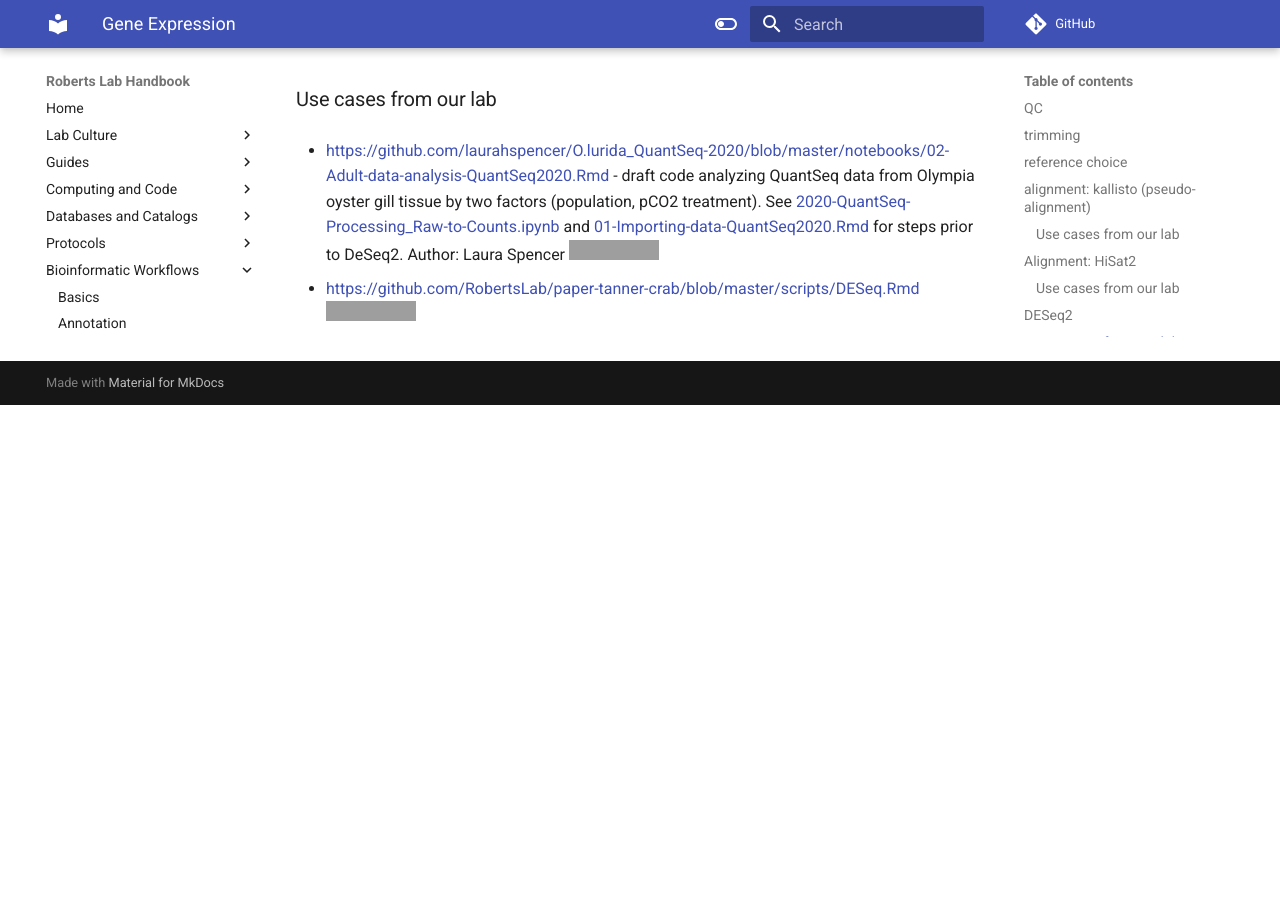
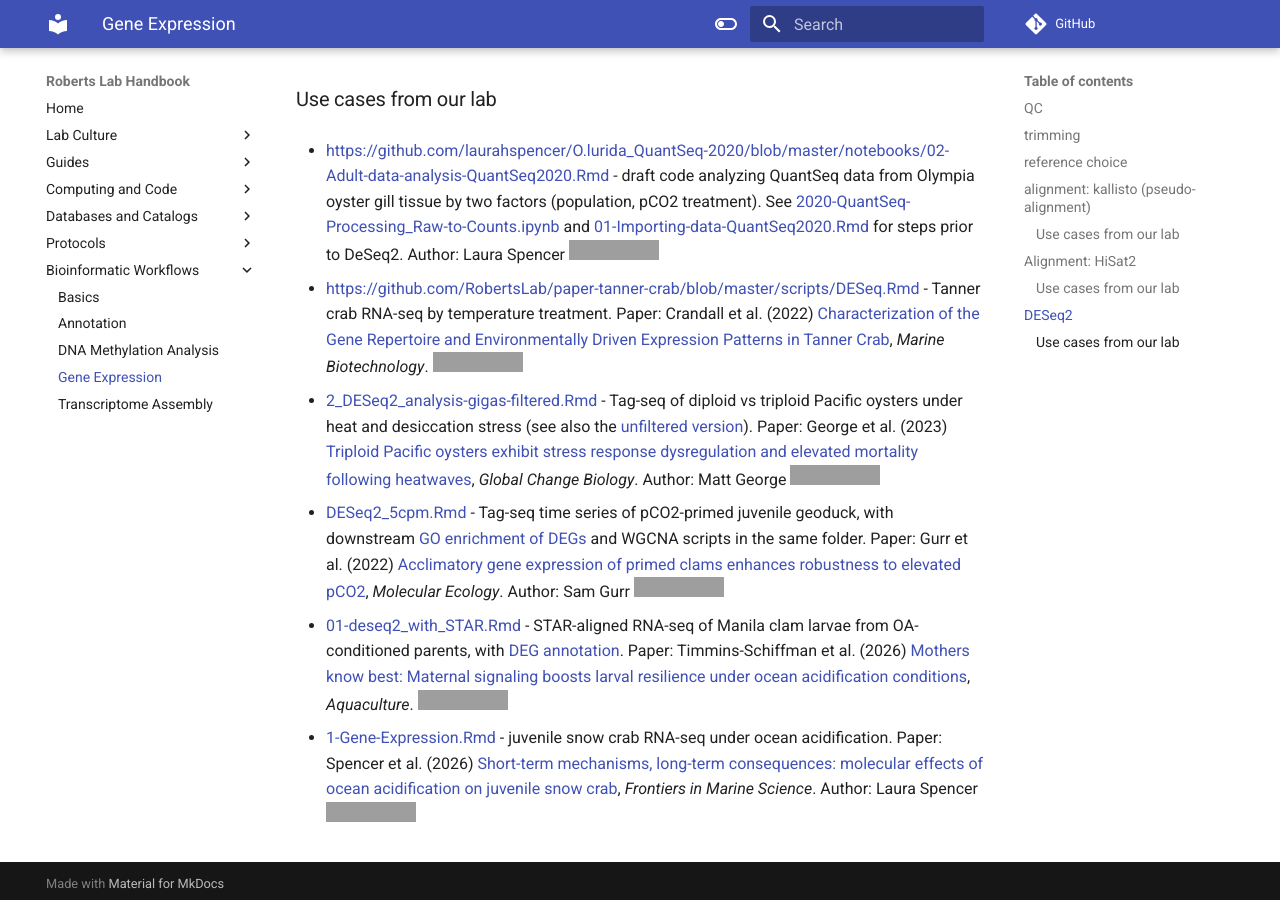
Before and after one commit to RobertsLab/resources, an MkDocs documentation site: the page built from docs/bio-Gene-expression.md, in a window 1280 px wide and 900 px high, scrolled down 3033 px. Built offline with MkDocs 1.6.1 and Material for MkDocs 9.7.7, drawn with Linux system fonts in a browser that asks for light colours; comment, search, counter and statistics services are not loaded; before the commit the page ends 3438 px from its top, so only the background shows below that; grey boxes are pictures that could not be loaded.

Commit message:
Add published DESeq2 examples to gene expression page
Co-Authored-By: Claude Opus 5.5 <noreply@anthropic.com>

```diff
--- a/docs/bio-Gene-expression.md
+++ b/docs/bio-Gene-expression.md
@@ -116,4 +116,12 @@ User Guides - [Analyzing RNA-seq data with DESeq2](http://bioconductor.org/packa
 
 -   <https://github.com/laurahspencer/O.lurida_QuantSeq-2020/blob/master/notebooks/02-Adult-data-analysis-QuantSeq2020.Rmd> - draft code analyzing QuantSeq data from Olympia oyster gill tissue by two factors (population, pCO2 treatment). See [2020-QuantSeq-Processing_Raw-to-Counts.ipynb](https://github.com/laurahspencer/O.lurida_QuantSeq-2020/blob/master/notebooks/2020-QuantSeq-Processing_Raw-to-Counts.ipynb) and [01-Importing-data-QuantSeq2020.Rmd](https://github.com/laurahspencer/O.lurida_QuantSeq-2020/blob/master/notebooks/01-Importing-data-QuantSeq2020.Rmd) for steps prior to DeSeq2. Author: Laura Spencer ![GitHub last commit](https://img.shields.io/github/last-commit/laurahspencer/O.lurida_QuantSeq-2020)
 
--   <https://github.com/RobertsLab/paper-tanner-crab/blob/master/scripts/DESeq.Rmd> ![GitHub last commit](https://img.shields.io/github/last-commit/RobertsLab/paper-tanner-crab)
+-   <https://github.com/RobertsLab/paper-tanner-crab/blob/master/scripts/DESeq.Rmd> - Tanner crab RNA-seq by temperature treatment. Paper: Crandall et al. (2022) [Characterization of the Gene Repertoire and Environmentally Driven Expression Patterns in Tanner Crab](https://doi.org/10.1007/s10126-022-10100-8), *Marine Biotechnology*. ![GitHub last commit](https://img.shields.io/github/last-commit/RobertsLab/paper-tanner-crab)
+
+-   [2_DESeq2_analysis-gigas-filtered.Rmd](https://github.com/mattgeorgephd/NOPP-gigas-ploidy-temp/blob/main/202107_EXP2/tag-seq/scripts/2_DESeq2_analysis-gigas-filtered.Rmd) - Tag-seq of diploid vs triploid Pacific oysters under heat and desiccation stress (see also the [unfiltered version](https://github.com/mattgeorgephd/NOPP-gigas-ploidy-temp/blob/main/202107_EXP2/tag-seq/scripts/2_DESeq2_analysis-gigas-unfiltered.Rmd)). Paper: George et al. (2023) [Triploid Pacific oysters exhibit stress response dysregulation and elevated mortality following heatwaves](https://doi.org/10.1111/gcb.16880), *Global Change Biology*. Author: Matt George ![GitHub last commit](https://img.shields.io/github/last-commit/mattgeorgephd/NOPP-gigas-ploidy-temp)
+
+-   [DESeq2_5cpm.Rmd](https://github.com/SamGurr/Pgenerosa_OA_TagSeq/blob/main/TagSeq/Analysis/Scripts/DESeq2_5cpm.Rmd) - Tag-seq time series of pCO2-primed juvenile geoduck, with downstream [GO enrichment of DEGs](https://github.com/SamGurr/Pgenerosa_OA_TagSeq/blob/main/TagSeq/Analysis/Scripts/GO_Analysis_DESeq2.Rmd) and WGCNA scripts in the same folder. Paper: Gurr et al. (2022) [Acclimatory gene expression of primed clams enhances robustness to elevated pCO2](https://doi.org/10.1111/mec.16644), *Molecular Ecology*. Author: Sam Gurr ![GitHub last commit](https://img.shields.io/github/last-commit/SamGurr/Pgenerosa_OA_TagSeq)
+
+-   [01-deseq2_with_STAR.Rmd](https://github.com/emmats/Clam-OA-priming/blob/main/Transcriptomics/code/01-deseq2_with_STAR.Rmd) - STAR-aligned RNA-seq of Manila clam larvae from OA-conditioned parents, with [DEG annotation](https://github.com/emmats/Clam-OA-priming/blob/main/Transcriptomics/code/03-star_deg_annnot.Rmd). Paper: Timmins-Schiffman et al. (2026) [Mothers know best: Maternal signaling boosts larval resilience under ocean acidification conditions](https://doi.org/10.1016/j.aquaculture.2025.743388), *Aquaculture*. ![GitHub last commit](https://img.shields.io/github/last-commit/emmats/Clam-OA-priming)
+
+-   [1-Gene-Expression.Rmd](https://github.com/laurahspencer/snow-crab_RNASeq-2022/blob/main/notebooks/1-Gene-Expression.Rmd) - juvenile snow crab RNA-seq under ocean acidification. Paper: Spencer et al. (2026) [Short-term mechanisms, long-term consequences: molecular effects of ocean acidification on juvenile snow crab](https://doi.org/10.3389/fmars.2026.1845346), *Frontiers in Marine Science*. Author: Laura Spencer ![GitHub last commit](https://img.shields.io/github/last-commit/laurahspencer/snow-crab_RNASeq-2022)
```
